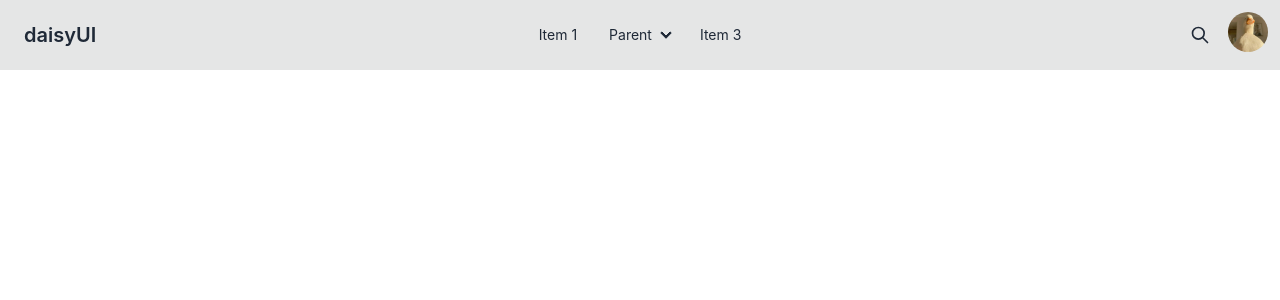
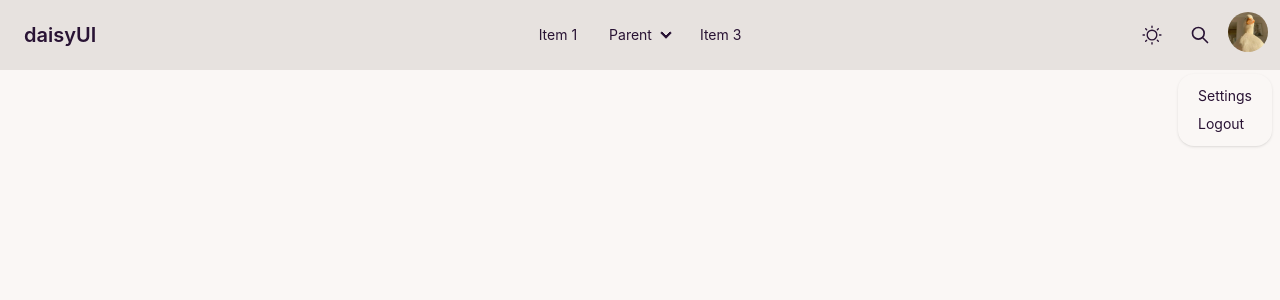
Before and after one commit to 1Telescope1/sishi-personal-blog, a Vue app in the folder blog-vue/: page / in a window 1280 px wide. Both pictures are taken after a click on the label 1248 px from the left and 32 px from the top of the page. Shown: the top 300 px of the page. Built offline with nearby package versions, Linux system fonts and the light colour scheme; no server answers.

Commit message:
header组件

```diff
--- a/blog-vue/components.d.ts
+++ b/blog-vue/components.d.ts
@@ -8,8 +8,10 @@ export {}
 declare module 'vue' {
   export interface GlobalComponents {
     ElButton: typeof import('element-plus/es')['ElButton']
+    ElIcon: typeof import('element-plus/es')['ElIcon']
     Header: typeof import('./src/components/Header/index.vue')['default']
     RouterLink: typeof import('vue-router')['RouterLink']
     RouterView: typeof import('vue-router')['RouterView']
+    Svg: typeof import('./src/components/Svg/index.vue')['default']
   }
 }
--- a/blog-vue/src/App.vue
+++ b/blog-vue/src/App.vue
@@ -4,7 +4,7 @@ import Header from '@/components/Header/index.vue'
 </script>
 
 <template>
-  <div>
+  <div style="height: 2000px;">
     <Header></Header>
     <router-view></router-view>
   </div>
--- a/blog-vue/src/components/Header/index.vue
+++ b/blog-vue/src/components/Header/index.vue
@@ -1,6 +1,6 @@
 <template>
   <div>
-    <div class="navbar bg-base-300">
+    <div class="navbar bg-base-300" ref="navbar" :class="navbarShow ? 'navNotShow' : 'navShown'">
       <div class="navbar-start">
         <div class="dropdown">
           <label tabindex="0" class="btn btn-ghost lg:hidden">
@@ -53,6 +53,9 @@
       </div>
       <div class="navbar-end">
         <button class="btn btn-ghost btn-circle">
+          <el-icon :size="22"><Sunny /></el-icon>
+        </button>
+        <button class="btn btn-ghost btn-circle">
           <svg
             xmlns="http://www.w3.org/2000/svg"
             class="h-5 w-5"
@@ -74,6 +77,13 @@
               <img src="@/assets/images/头像.jpg" />
             </div>
           </label>
+          <ul
+            tabindex="0"
+            class="mt-3 z-[1] p-2 shadow menu menu-sm dropdown-content bg-base-100 rounded-box w-50"
+          >
+            <li><a>Settings</a></li>
+            <li><a>Logout</a></li>
+          </ul>
         </div>
       </div>
     </div>
@@ -81,7 +91,36 @@
 </template>
 
 <script setup lang="ts">
-import { ref } from "vue";
+import { onMounted, ref } from "vue";
+const navbar = ref();
+let navbarShow=ref(false)
+
+const handleScroll=()=>{
+  const scrollTop=window.pageYOffset || document.documentElement.scrollTop || document.body.scrollTop || 0
+  if(scrollTop>1) {
+    navbarShow.value=true
+  } else {
+    navbarShow.value=false
+  }
+}
+
+onMounted(() => {
+  window.addEventListener('scroll',handleScroll)
+});
+
+
 </script>
 
-<style scoped></style>
+<style scoped>
+.navbar {
+  position: fixed;
+  transition: all 0.5s;
+  z-index: 1000;
+}
+.navShow {
+  transform: translateY(0px);
+}
+.navNotShow {
+  transform: translateY(-70px);
+}
+</style>
--- /dev/null
+++ b/blog-vue/src/components/Svg/index.vue
@@ -0,0 +1,69 @@
+<template>
+  <svg
+    :xmlns="xmlns"
+    :class="classStyle"
+    :fill="fill"
+    :viewBox="viewBox"
+    :stroke="stroke"
+  >
+    <path
+      :stroke-linecap="strokeLinecap"
+      :stroke-linejoin="strokeLinejoin"
+      :stroke-width="strokeWidth"
+      :d=d
+    />
+  </svg>
+</template>
+
+<script setup lang="ts">
+const props = defineProps<{
+  xmlns: {
+    type: string,
+    default: "http://www.w3.org/2000/svg"
+    required: false
+  };
+  classStyle:{
+    type: string,
+    default: "h-5 w-5"
+    required: false
+  }
+  fill:{
+    type: string,
+    default: "none"
+    required: false
+  }
+  viewBox:{
+    type: string,
+    default: "0 0 24 24"
+    required: false
+  }
+  stroke:{
+    type: string,
+    default: "currentColor"
+    required: false
+  }
+  strokeLinecap:{
+    type: string,
+    default: "round"
+    required: false
+  }
+  strokeLinejoin:{
+    type: string,
+    default: "round"
+    required: false
+  }
+  strokeWidth:{
+    type: string,
+    default: "2"
+    required: false
+  }
+  d:{
+    type: string,
+    required: true
+  }
+}>();
+console.log(props);
+
+</script>
+
+<style scoped></style>
--- a/blog-vue/src/main.ts
+++ b/blog-vue/src/main.ts
@@ -1,12 +1,15 @@
+import { createApp } from "vue";
+import "./style.css";
+import App from "./App.vue";
+import router from "./router/index";
+import pinia from "./store/index";
+import "./assets/styles/index.scss";
+import * as ElementPlusIconsVue from "@element-plus/icons-vue";
 
-import { createApp } from 'vue'
-import './style.css'
-import App from './App.vue'
-import router from './router/index';
-import pinia from './store/index';
-import './assets/styles/index.scss'
-
-const app=createApp(App)
-app.use(router)
-app.use(pinia)
-app.mount(`#app`)
+const app = createApp(App);
+app.use(router);
+app.use(pinia);
+for (const [key, component] of Object.entries(ElementPlusIconsVue)) {
+  app.component(key, component);
+}
+app.mount(`#app`);
--- a/blog-vue/src/view/home/index.vue
+++ b/blog-vue/src/view/home/index.vue
@@ -1,18 +1,13 @@
 <script setup lang="ts">
 import { useUserStore } from "@/store/user";
 import { ref } from "vue";
-import { reqTags } from "@/api/tag";
 const user = useUserStore();
 const click = () => {
   user.update();
 };
+console.log("test 123");
 
-const getTag = async () => {
-  const data = await reqTags();
-  console.log(data);
-};
 
-getTag();
 </script>
 
 <template>
--- a/blog-vue/tailwind.config.js
+++ b/blog-vue/tailwind.config.js
@@ -4,4 +4,7 @@ module.exports = {
     extend: {},
   },
   plugins: [require("daisyui")],
+  daisyui: {
+    themes: ["cupcake", "dark", "cmyk"],
+  },
 }
```
Also changed, not shown: blog-vue/src/utils/onMouseWheel.ts (added).
